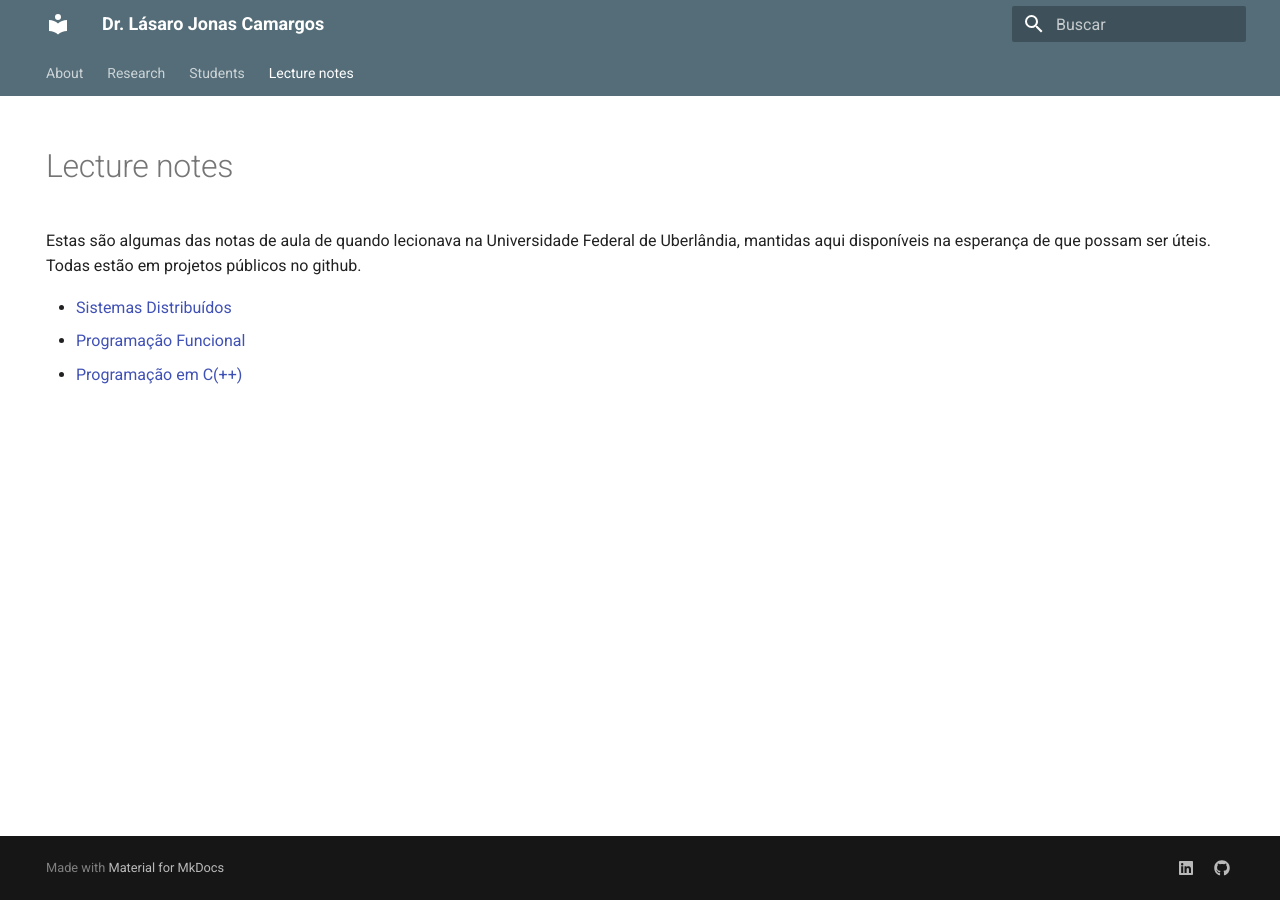
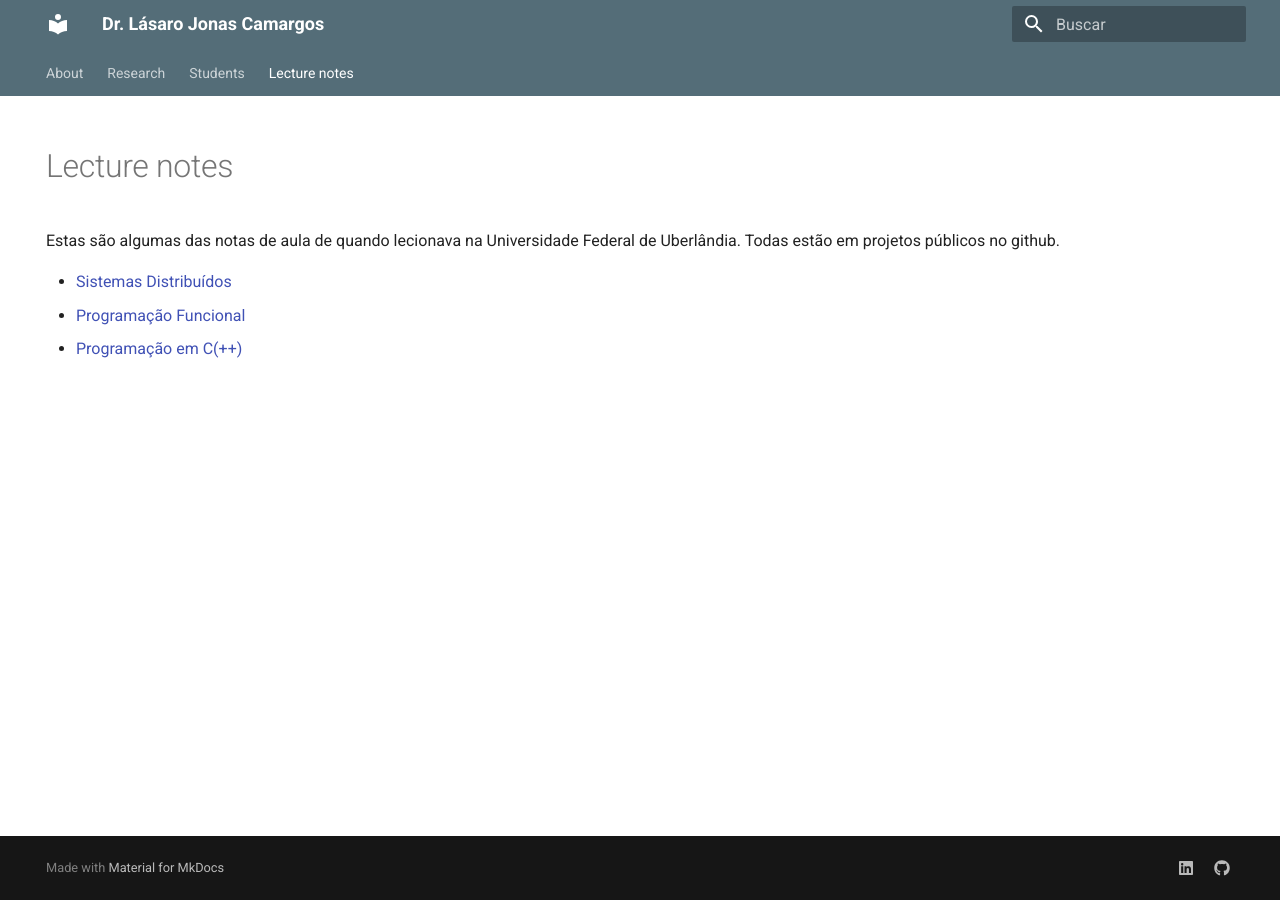
Before and after one commit to lasarojc/lasarojc.github.io, an MkDocs documentation site: the page built from docs/teaching/index.md, in a window 1280 px wide. Built offline with MkDocs 1.6.1 and Material for MkDocs 9.7.7, drawn with Linux system fonts in a browser that asks for light colours.

Commit message:
Update index.md

```diff
--- a/docs/teaching/index.md
+++ b/docs/teaching/index.md
@@ -6,7 +6,7 @@ hide:
 
 # Lecture notes
 
-Estas são algumas das notas de aula de quando lecionava na Universidade Federal de Uberlândia, mantidas aqui disponíveis na esperança de que possam ser úteis.
+Estas são algumas das notas de aula de quando lecionava na Universidade Federal de Uberlândia.
 Todas estão em projetos públicos no github.
 
 - [Sistemas Distribuídos](https://lasarojc.github.io/ds_notes/)
```
